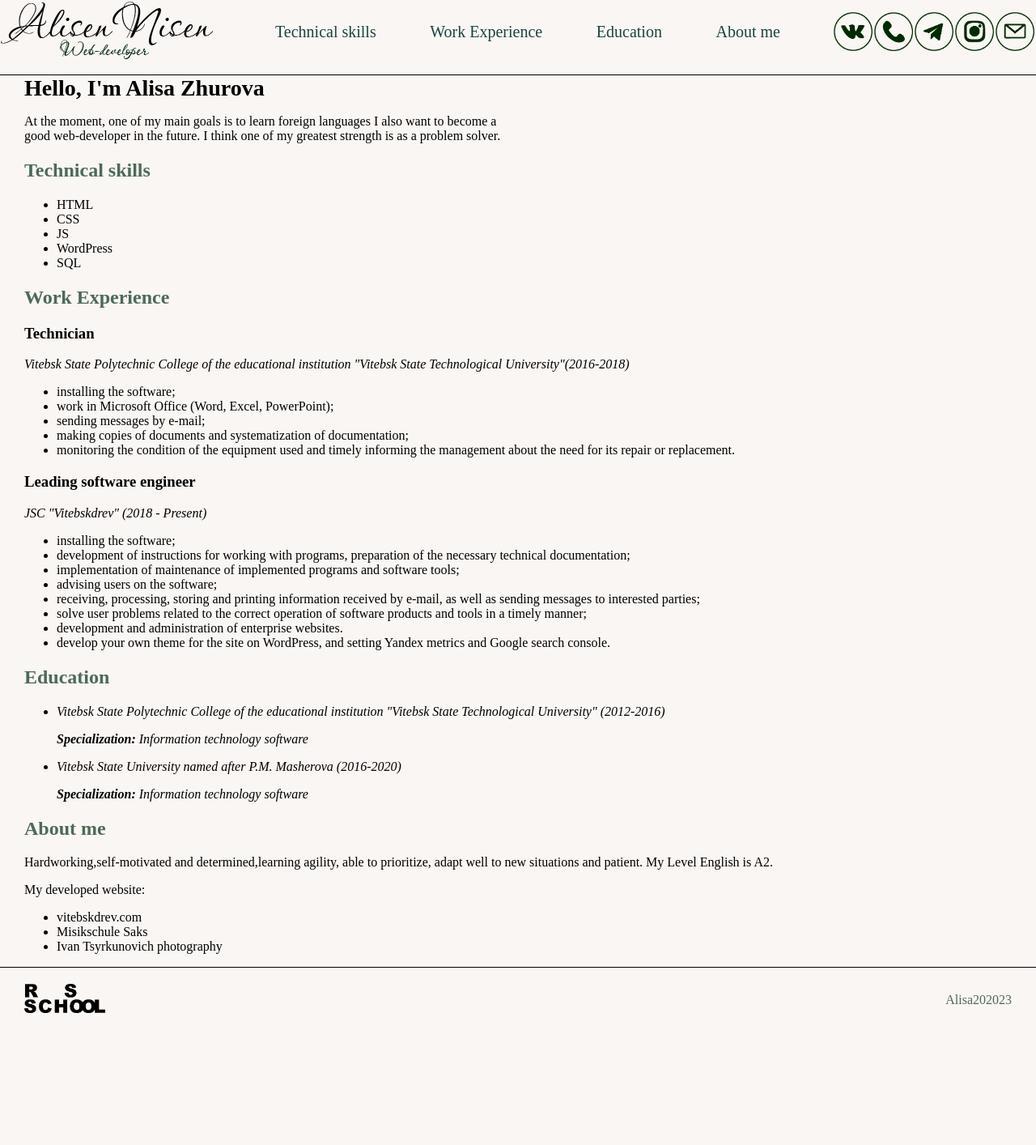
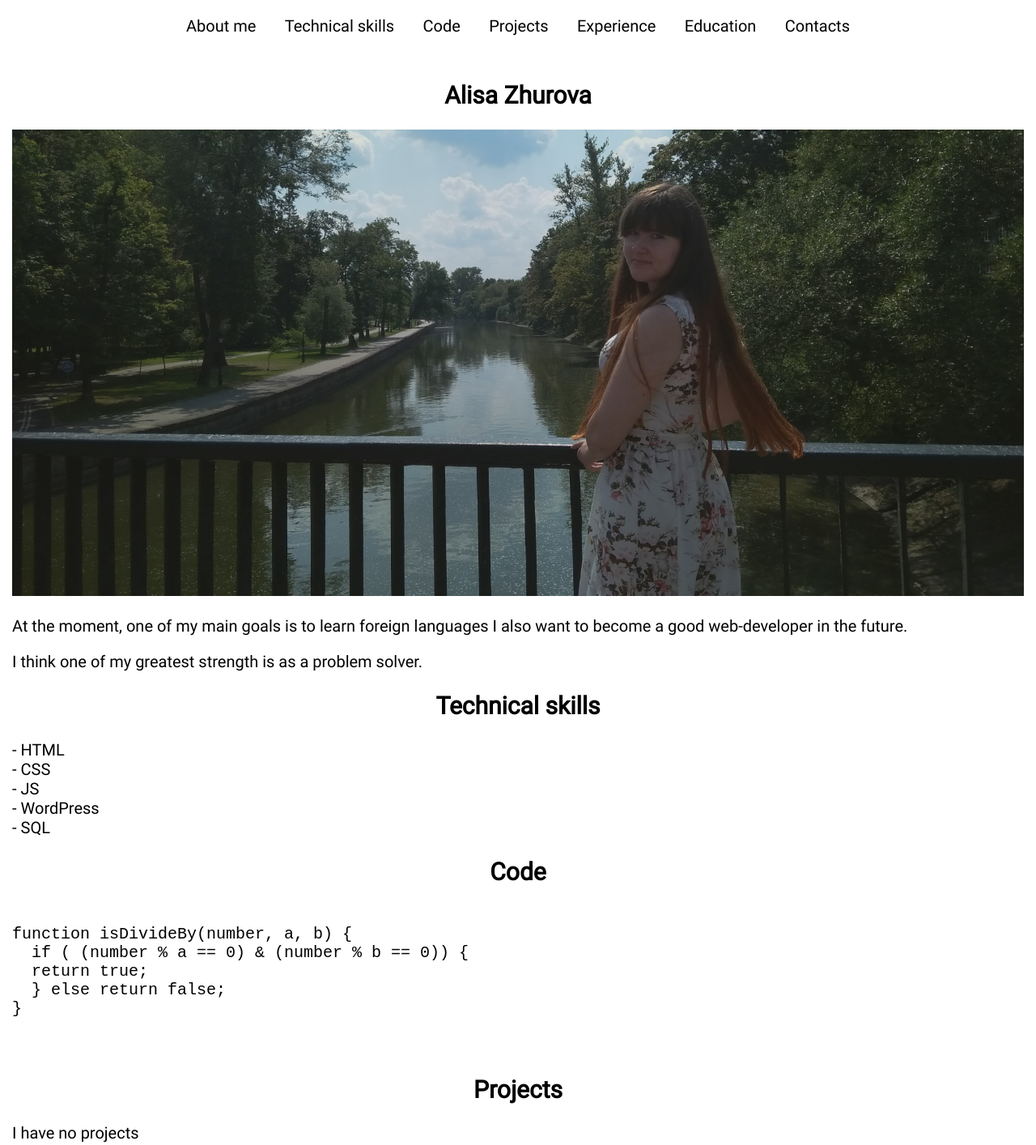
Before and after one commit to Alisa202023/rsschool-cv, a plain HTML site: page index.html in a window 1280 px wide. Shown: the top 1414 px of the page at 81% size. Before the commit the page ends 1265 px from the top, so only its background shows below. Drawn offline with Linux system fonts and the light colour scheme.

Commit message:
docs: add new files and modified all

```diff
--- a/index.html
+++ b/index.html
@@ -4,45 +4,52 @@
   <meta charset="UTF-8">
   <meta http-equiv="X-UA-Compatible" content="IE=edge">
   <meta name="viewport" content="width=device-width, initial-scale=1.0">
-    <link rel="stylesheet" href="style.css">
-    <title>Alisa Zhurova</title>
+  <title>Alisa Zhurova</title> <!--Указываем заголовок сайта-->
+  <link rel="stylesheet" href="style.css"><!--Поключаем файл со стилями-->
 </head>
 <body>
+  <!--
+    1. В html и сss используются двойные кавычки, а в js одинарные
+    2. Классы пишутся строчными буквами через дефис
+    3. Названия классов пишутся обязательно, используя перевод, а не транслит! То есть, если
+    нужно дать название "ссылка", то пишем link, а не ssulka!
+  -->
+
+  <!--Шапка сайта-->
   <header>
-        <div class="logo">
-            <img src="img/logo1.png" alt="logo">
-        </div>
-        <div class="menu">
+    <div class="header" class="container">
+      <h2>Menu</h2>
       <nav>
         <ul>
+          <!--Создаём 7 подпунктов, в зависимости от количества заголовков, которые хотим разместить в меню-->
+          <li><a href="#about">About me</a></li>
           <li><a href="#skills">Technical skills</a></li>
-                <li><a href="#work">Work Experience</a></li>
+          <li><a href="#code">Code</a></li>
+          <li><a href="#projects">Projects</a></li>
+          <li><a href="#experience">Experience</a></li>
           <li><a href="#education">Education</a></li>
-                <li><a href="#aboutMe">About me</a></li>
-                </ul>
-            </nav>
-        </div>
-        <div class="social">
-            <nav>
-                <ul>
-                <li><a href="https://vk.com/alisa777339"><img src="img/Socials/vk.png" alt="vk"></a></li>
-                <li><a href="tel:+375336784779"><img src="img/Socials/phone.png" alt="phone"></a></li>
-                <li><a href="https://t.me/alisa_zhurova"><img src="img/Socials/telegram.png" alt="telegram"></a></li>
-                <li><a href="https://www.instagram.com/alisia_nisen/"><img src="img/Socials/instagram1.png" alt="instagram"></a></li>
-                <li><a href="mailto:alisa.fedulova2013@gmail.com"><img src="img/Socials/email.png" alt="email"></a></li>
+          <li><a href="#contacts">Contacts</a></li>
         </ul>
       </nav>
     </div>
   </header>
-<main>
-    <section class="main container">
-        <div class="main__description">
-          <h1>Hello, I'm Alisa Zhurova</h1>
-          <p>At the moment, one of my main goals is to learn foreign languages I also want to become a good web-developer in the future. I think one of my greatest strength is as a problem solver.</p>
-        </div>
+
+  <!--Контент сайта-->
+  <main class="container">
+    <!--About me-->
+    <section class="about" id="about">
+      <h1>Alisa Zhurova</h1> <!--Заголовок первого уровня, на нашем сайте он должен быть только один-->
+      <img src="assets/img/background1.jpg" alt="photo"> <!--Подключаю своё изображение-->
+      <p>At the moment, one of my main goals is to learn foreign languages I also want to become a good web-developer in the future.</p>
+      <p>I think one of my greatest strength is as a problem solver.</p>
+      <!--р - абзац сайта-->
     </section>
-    <section id="skills" class="container">
-        <h2>Technical skills</h2>
+
+    <!--Technical skills-->
+    <section class="skills" id="skills">
+      <h2>Technical skills</h2> <!--Заголовок второго уровня, должен быть во всех секциях, кроме там, где установлен h1-->
+      <!--По заданию навыки должны быть оформлены через список-->
+      <nav>
         <ul>
           <li>HTML</li>
           <li>CSS</li>
@@ -50,20 +57,54 @@
           <li>WordPress</li>
           <li>SQL</li>
         </ul>
+      </nav>
     </section>
-    <section id="work" class="container">
-        <h2>Work Experience</h2>
+
+    <!--Code-->
+    <section class="code" id="code">
+      <h2>Code</h2>
+      <!--Для того, чтобы вставить код используем тег pre
+      Он сохраняет табуляцию
+      А также используем тег code -->
+      <pre>
+        <code>
+function isDivideBy(number, a, b) {
+  if ( (number % a == 0) & (number % b == 0)) {
+  return true;
+  } else return false;
+}
+        </code>
+      </pre>
+    </section>
+
+    <!--Projects-->
+    <section class="projects" id="projects">
+      <h2>Projects</h2>
+      <p>I have no projects</p>
+    </section>
+
+    <!--Experience-->
+    <section class="experience" id="experience">
+      <h2>Experience</h2>
+      <div class="experience-items"><!--так как у меня 2 образования, то стоит их ещё объединить в общий блок-->
+
+        <div class="experience-item">
           <h3>Technician</h3>
-        <p><i>Vitebsk State Polytechnic College of the educational institution "Vitebsk State Technological University"(2016-2018)</i></p>
+          <p>Vitebsk State Polytechnic College (2016-2018)</p>
+          <!--Оформим обязанности списком-->
           <ul>
             <li>installing the software;</li>
             <li>work in Microsoft Office (Word, Excel, PowerPoint);</li>
             <li>sending messages by e-mail;</li>
             <li>making copies of documents and systematization of documentation;</li>
-          <li>monitoring the condition of the equipment used and timely informing the management about the need for its repair or replacement.</li>
+            <li>monitoring the condition of the equipment used and timely informing the management about the need for its repair or replacement</li>
           </ul>
+        </div>
+
+        <div class="experience-item">
           <h3>Leading software engineer</h3>
-        <p><i>JSC "Vitebskdrev" (2018 - Present)</i></p>
+          <p>JSC "Vitebskdrev" (2018 - Present)</p>
+          <!--Оформим обязанности списком-->
           <ul>
             <li>installing the software;</li>
             <li>development of instructions for working with programs, preparation of the necessary technical documentation;</li>
@@ -74,38 +115,51 @@
             <li>development and administration of enterprise websites.</li>
             <li>develop your own theme for the site on WordPress, and setting Yandex  metrics and Google search console.</li>
           </ul>
+        </div>
+      </div>
     </section>
-    <section id="education" class="container">
+
+    <!--Education-->
+    <section class="education" id="education">
       <h2>Education</h2>
+      <div class="education-items">
+        <div class="education-item">
+          <h3>Vitebsk State Polytechnic College (2012-2016)</h3>
+          <p><span>Specialization:</span>Information technology software</p>
+          <!--span используется для выделения текста в абзаце в данном случае-->
+        </div>
+        <div class="education-item">
+          <h3>Vitebsk State University named after P.M. Masherova (2016-2020)</h3>
+          <p><span>Specialization:</span>Information technology software</p>
+        </div>
+      </div>
+    </section>
+
+    <!--Contacts-->
+    <section class="contacts" id="contacts">
+      <h2>Contacts</h2>
+      <!--Контакты должны быть оформлены тоже в виде списка по заданию-->
+      <!--Будем использовать кроме списка, так же ссылку - c помощью тега a-->
       <ul>
-          <li>
-            <p><i>Vitebsk State Polytechnic College of the educational institution "Vitebsk State Technological University" (2012-2016)</i></p>
-            <p><i><b>Specialization:</b> Information technology software</i></p>
-          </li>
-          <li>
-            <p><i>Vitebsk State University named after P.M. Masherova (2016-2020)</i></p>
-            <p><i><b>Specialization:</b> Information technology software</i></p>
-          </li>
+        <li><a href="tel:+375336784779"><span>Phone: </span>+37533674779</a></li>
+        <li><a href="mailto:alisa.fedulova2013@gmail.com"><span>Email: </span>alisa.fedulova2013@gmail.com</a></li>
+        <li><a href="https://www.instagram.com/alisia_nisen"><span>Instagram: </span>@alisia_nisen</a></li>
       </ul>
+      <!--в Ссылке с телефоном, ставим tel: , чтобы по нажатию на нашу ссылку сразу предоставлялась возможность звонка прямо с сайта-->
+      <!--mailto - открывает сразу почту для отправки письма по указанному адресу-->
     </section>
-    <section id="aboutMe" class="container">
-        <h2>About me</h2>
-        <p>Hardworking,self-motivated and determined,learning agility, able to prioritize, adapt well to new situations and patient. My Level English is A2.</p>
-        <p>My developed website:</p>
-            <ul>
-              <li><a href="https://vitebskdrev.com/">vitebskdrev.com</a></li>
-              <li><a href="https://musikschule-saks.de/">Misikschule Saks</a></li>
-              <li><a href="https://hi360v.com/">Ivan Tsyrkunovich photography</a></li>
-            </ul>
-    </section>
+
   </main>
-<footer>
-    <div class="rs container">
-        <a href="https://app.rs.school/"><img src="img/logo-rsschool3.png" alt="rsschool"></a>
-    </div>
-    <div class="github container">
-        <a href="https://github.com/Alisa202023">Alisa202023</a>
+
+  <!--Подвал сайта-->
+  <footer class="container">
+    <div class="footer">
+      <div class="logo"><img src="assets/svg/rs_school_js.svg" alt="rslogo"></div>
+      <div class="year"><p>2022</p></div>
+      <div class="github"><a href="https://github.com/Alisa202023">Alisa202023</a></div>
     </div>
   </footer>
+  <!--Теперь посмотрим что у нас получилось!-->
+  <!--Нужно всё это привести в нормальный вид с помощью css-->
 </body>
 </html>
--- a/style.css
+++ b/style.css
@@ -1,119 +1,133 @@
-.container{
-  padding:0 30px;
+@font-face {
+  font-family: Roboto;
+  src: url("assets/fonts/Roboto-Regular.ttf");
+}
+*{
+  box-sizing: border-box;
 }
 body{
-  background-color: #faf6f3;
-  color:#000;
-   margin:0 auto;
-  cursor: default;
+  /*Применим шрифт наш к сайту*/
+  font-family: "Roboto";
+  /*Установим размер шрифта сайта*/
+  font-size: 20px;
+  /*Удалим лишний внешний отсуп*/
+  margin: 0px;
 }
-body a{
-  text-decoration: none;
-  color: #000;
+/*На нашем сайте в меню видно лишний зелёный отступ..*/
+/*Убрали мы отступы для всех списков, созданных самим браузером*/
+ul{
+  margin-block-start: 0;
+  margin-block-end: 0;
+  padding-inline-start: 0;
+  /*перемесим удаление точек с подпунктов меню сюда*/
+  list-style-type: none;
 }
-body a:hover{
-  color:rgb(117, 15, 15);
+/*Также мы сделаем подсвечивание при наведении на наши ссылки в меню, но для этого тоже нужно отредактировать наш файл html*/
+a{
+  color:black;
+  text-decoration: none; /*Убираем со ссылок линию подчёркивания*/
 }
-h2, .web, .github a{
-  color:rgb(22 62 38 / 76%);
+a:hover{
+  color:coral; /*Hover используется при наведении*/
 }
+/*Сделаем все наши заголовки h1, h2 по центру*/
+h1, h2{
+  text-align: center;
+}
+/*теперь настроим наши изображения*/
+img{
+  max-width: 100%;
+  width: 100%;
+}
+/*Теперь по заданию нам нужно, чтобы весь наш сайт при уменьшении масштаба делался по центру, а не растягивался по бокам*/
+.container{
+  display: block; /*блочный элемент*/
+  margin: 0 auto; /*выравнивание по середине*/
+  max-width: 1800px;
+  width: 100%;
+  padding: 0 15px;
+}
+/*Сделаем внутренний отступ с верху и снизу у шапки сайта*/
 header{
-  display: flex;
-  flex-direction: column;
-  justify-content: center;
-  border-bottom: 1px solid #000;
-  padding-bottom: 10px;
-  align-items: center;
+  padding: 20px 0;
+  /*cделаем наше меню фиксированным при прокрутке страницы*/
+  position: fixed;
+  top: 0;
+  /*добавим цвет*/
+  background-color: #fff;
+  /*теперь видно, что наш header не на всю ширину.. придётся немного переделать html*/
+  width: 100%;
 }
-header img{
-  padding-right: 10px;
-}
-.menu{
-  width: 100%;
-  max-width: 624px;
-  line-height: 78px;
-  font-size: 20px;
-}
-.social{
-  max-width: 250px;
-  width: 100%;
-  display: flex;
-  align-items: center;
-  justify-content: space-between;
-}
-.social img{
-  max-width: 95%;
-}
-.main h1{
-  margin:0;
-  font-size: 28px;
-}
-.main__description p{
-  max-width: 600px;
-}
-.menu nav ul{
+
+/*Делаем сначала этот заголовок невидимым*/
+.header h2{
   display: none;
 }
-nav ul{
+/*Сделаем наше меню в строку*/
+.header nav ul{
   display: flex;
+  /*Теперь настроим ширину*/
+  max-width: 850px;
+  width: 100%;
+  /*Растяним наше меню по максимальной ширине*/
   justify-content: space-between;
-  margin-block-start: 0em;
-  margin-block-end: 0em;
-  margin-inline-start: 0px;
-  margin-inline-end: 0px;
-  padding-inline-start: 0px;
+  /*Сделаем по середине*/
+  margin: 0 auto;
+  padding: 0 15px;
 }
-nav ul li{
-  list-style: none;
+/*Раз мы сделали нашу шапку сайта фиксированной, то теперь не видно начала нашего контента страницы - заголовка*/
+.about{
+  margin-top: 100px;
 }
-nav ul li a{
-  color:rgb(25, 68, 68);
+/*Настроим список скилов*/
+.skills nav ul li::before{
+  content: "-";
+  padding-right: 5px;
 }
-.contacts{
-  max-width: 220px;
+/*Before - значит до элемента. Мы установили до пункта - и настроили отступ от - до элемента 5px*/
+
+/*Немного выделим наши контакты*/
+.contacts ul li a span{
+  font-weight: bold;
+}
+/*Настроим наш подвал страницы*/
+/*Cделаем отступы внутренние*/
+.footer{
+  padding: 40px 0;
+  display: flex;/*Делаем отображение строкой*/
+  /*Похоже немного придётся переделать подвал сайта*/
   width: 100%;
-  line-height: 78px;
+  max-width: 100%;
+  justify-content: space-between;/*Растягиваем на всю ширину*/
+  align-items: center; /*Выравниваем по центру*/
 }
-.contacts img{
-  width:45px;
+.footer .logo{
+  max-width: 200px;
+  width: 100%;
 }
-.contacts .fa{
-  font-size: 25px;
-  color:#000;
-}
-.person, .phone, .msg{
-  display: flex;
-  align-items: center;
-  color: #000;
-}
-.person img{
-  border-radius: 30%;
-  width:30%;
-}
-footer{
-  align-items: center;
-  display: flex;
-  justify-content: space-between;
-  border-top: 1px solid #000;
-  padding-top: 10px;
-}
-footer img{
-  max-width: 100%;
-}
-.rs{
-  max-width: 100px;
-  width: 100%;
-  margin: 10px 0;
-}
-@media screen and (min-width: 700px){
-  header{
-    flex-direction: row;
-    justify-content: space-between;
-    align-items: inherit;
+
+/*Теперь рассмотрим как адаптировать на другие разрешения экрана*/
+@media screen and (max-width: 700px){/*если экран <= 700*/
+  body{
+    font-size: 18px;/*Уменьшаем шрифт сайта*/
   }
 }
-@media screen and (min-width: 1224px){
-  .menu nav ul{
-    display: flex;
+/*Cделаем наше меню в столбик и по центру*/
+@media screen and (max-width: 650px){/*если экран <= 700*/
+  .header nav ul{
+    flex-direction: column; /*делает расположение колонкой*/
+    max-width: 100%;
+    align-items: center; /*текст по центру*/
+  }
+  .about{
+    margin-top: 220px;/*внешний отступ от вершины*/
+  }
+  /*лично мне не хватает названия МЕНЮ*/
+  .header h2{
+    display: block; /*делаем видимым*/
   }
 }
+
+/*всего этого достаточно для защиты задания.. вроде все требования выполнила. потом сами по условиям пересмотрите
+Сейчас сделаю на репозиторий ссылки
+*/
```
Also changed, not shown: assets/fonts/Roboto-Regular.ttf (added), assets/img/background1.jpg (added), assets/svg/rs_school_js.svg (added), img/Socials/email.png (deleted), img/Socials/instagram1.png (deleted), img/Socials/phone.png (deleted), img/Socials/telegram.png (deleted), img/Socials/vk.png (deleted), img/logo-rsschool3.png (deleted), img/logo1.png (deleted), 1 other file. Lines whose indentation alone changed are shown as unchanged.
